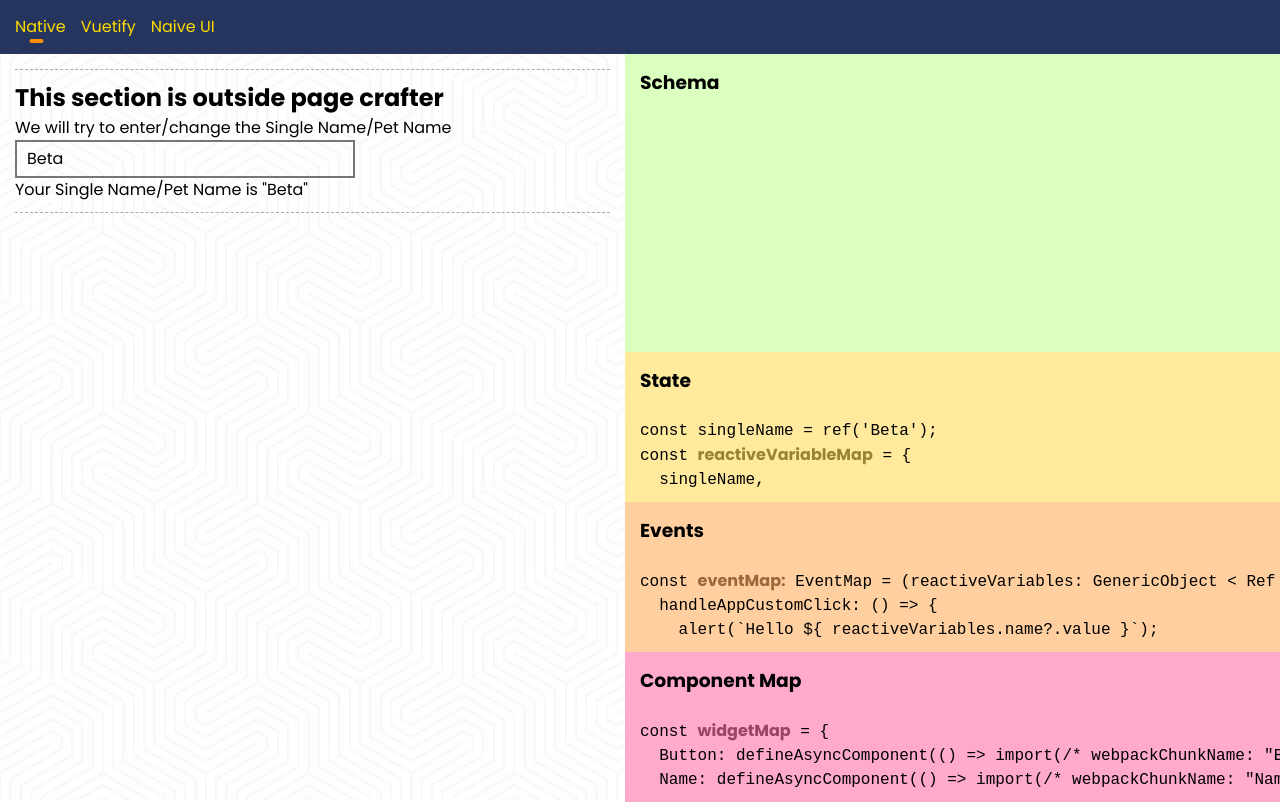
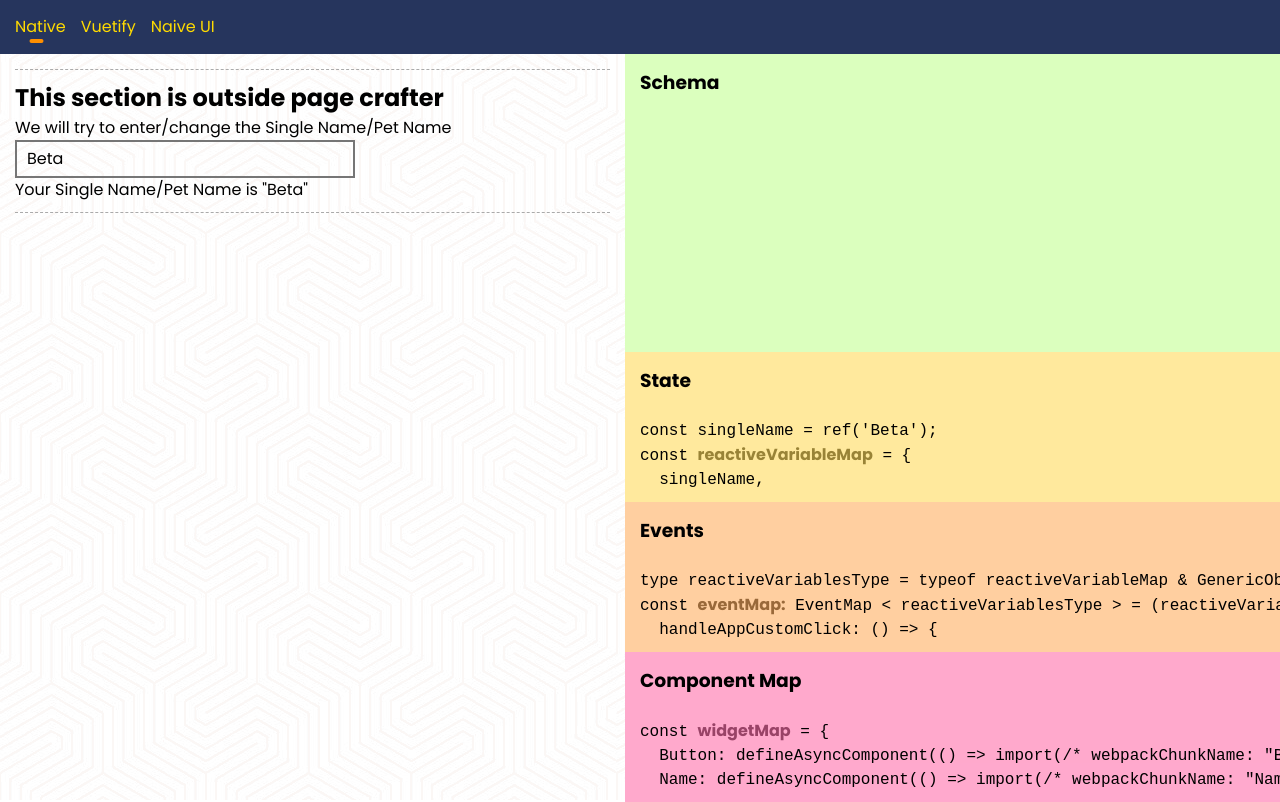
Before and after one commit to summitmman/vue-page-craft, a Vue app: page / in a window 1280 px wide. Built offline with nearby package versions, Linux system fonts and the light colour scheme; no server answers; what vue3-json-viewer would draw is missing.

Commit message:
fix interface for eventMap

```diff
--- a/src/pageCrafter/shared/interfaces.ts
+++ b/src/pageCrafter/shared/interfaces.ts
@@ -2,7 +2,7 @@
 
 export type GenericObject<T=any> = {[key: string]: T};
 export type Widgets<T = Function> = Array<IWidget<T> | string>;
-export type EventMap = (reactiveVariables: GenericObject<Ref | ComputedRef>) => GenericObject<Function>
+export type EventMap<T> = (reactiveVariables: T) => GenericObject<Function>;
 
 export interface IWidget<T = Function> {
     id?: string;
--- a/src/views/Native.vue
+++ b/src/views/Native.vue
@@ -54,7 +54,8 @@
     <template v-slot:events>
       <pre>
         <code>
-const <b>eventMap:</b> EventMap = (reactiveVariables: GenericObject &lt; Ref | ComputedRef &gt; ): GenericObject &lt; Function &gt; => ({
+type reactiveVariablesType = typeof reactiveVariableMap & GenericObject &lt; Ref | ComputedRef &gt; ;
+const <b>eventMap:</b> EventMap &lt; reactiveVariablesType &gt; = (reactiveVariables: GenericObject &lt; Ref | ComputedRef &gt; ): GenericObject &lt; Function &gt; => ({
   handleAppCustomClick: () => {
     alert(`Hello ${ reactiveVariables.name?.value }`);
   },
@@ -62,7 +63,7 @@
     console.log('SUMIT LOG', val, reactiveVariables.surname?.value);
   },
   singleNameLengthFn: () => {
-    return reactiveVariables.singleNameLength?.value;
+    return reactiveVariables.singleNameLength.value;
   }
 });
         </code>
@@ -93,17 +94,6 @@
     Button: defineAsyncComponent(() => import(/* webpackChunkName: "Button" */ '../components/Button.vue')),
     Name: defineAsyncComponent(() => import(/* webpackChunkName: "Name" */ '../components/Name.vue'))
   };
-  const eventMap: EventMap = (reactiveVariables: GenericObject<Ref | ComputedRef>): GenericObject<Function> => ({
-    handleAppCustomClick: () => {
-      alert(`Hello ${ reactiveVariables.name?.value }`);
-    },
-    handleChange: (val: any) => {
-      console.log('SUMIT LOG', val, reactiveVariables.surname?.value);
-    },
-    singleNameLengthFn: () => {
-      return reactiveVariables.singleNameLength?.value;
-    }
-  });
   const reactiveVariableMap = {
     singleName,
     singleNameLength: computed(() => singleName.value.length),
@@ -116,6 +106,18 @@
       }
     ])
   };
+  type reactiveVariablesType = typeof reactiveVariableMap & GenericObject<Ref | ComputedRef>;
+  const eventMap: EventMap<reactiveVariablesType> = (reactiveVariables: reactiveVariablesType): GenericObject<Function> => ({
+    handleAppCustomClick: () => {
+      alert(`Hello ${ reactiveVariables.name?.value }`);
+    },
+    handleChange: (val: any) => {
+      console.log('SUMIT LOG', val, reactiveVariables.surname?.value);
+    },
+    singleNameLengthFn: () => {
+      return reactiveVariables.singleNameLength.value;
+    }
+  });
 
   const page: Ref<IPage | null> = ref(null);
   fetch(`${import.meta.env.BASE_URL}/mocks/native.json`).then(response => response.json()).then(response => {
```
